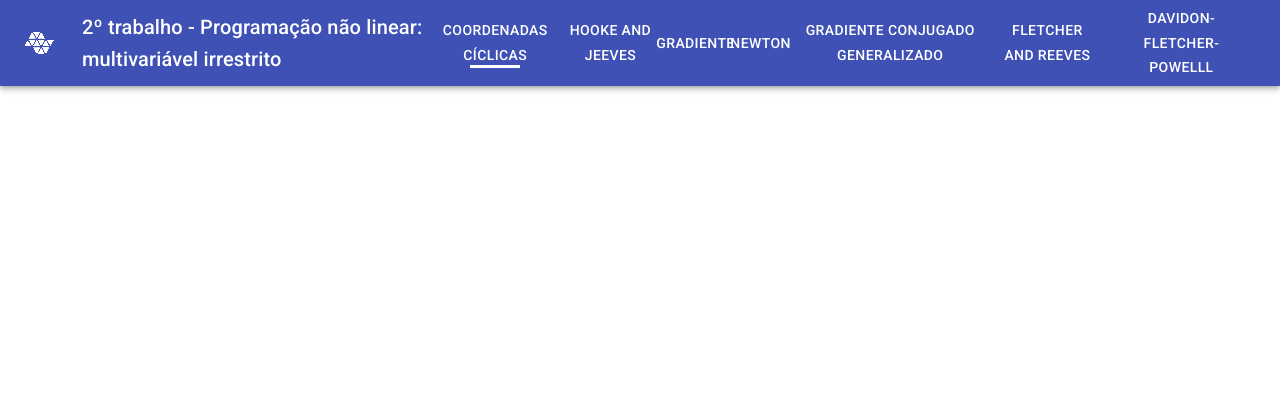
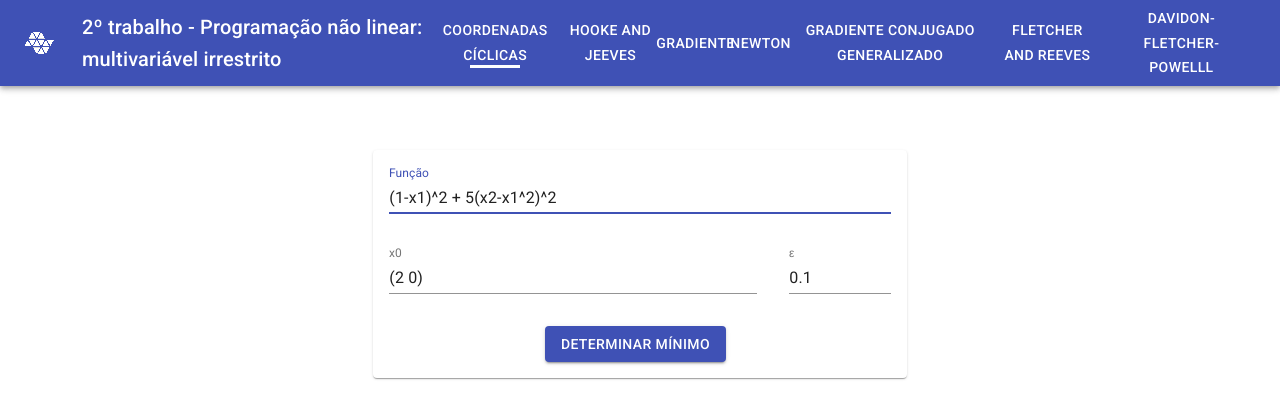
Before and after one commit to maykonmichel/4627AT2, a React (Create React App) app: page /coordenadas-ciclicas in a window 1280 px wide. Shown: the top 418 px of the page. Built offline with nearby package versions, Linux system fonts and the light colour scheme.

Commit message:
Added cyclical coordinates screen

```diff
--- a/src/App.js
+++ b/src/App.js
@@ -2,6 +2,7 @@ import React from 'react';
 import { BrowserRouter, Route, Switch } from 'react-router-dom';
 
 import Header from './components/Header';
+import CyclicalCoordinates from './pages/CyclicalCoordinates';
 import Home from './pages/Home';
 import Newton from './pages/Newton';
 
@@ -15,6 +16,9 @@ export default () => (
       <Route path="/newton" exact>
         <Newton />
       </Route>
+      <Route path="/coordenadas-ciclicas" exact>
+        <CyclicalCoordinates />
+      </Route>
     </Switch>
   </BrowserRouter>
 );
--- /dev/null
+++ b/src/pages/CyclicalCoordinates/index.js
@@ -0,0 +1,135 @@
+import React, { memo, useCallback, useState } from 'react';
+import { Button, CircularProgress, Grid, Paper, Snackbar, TextField } from '@material-ui/core';
+import { Alert } from '@material-ui/lab';
+import { useFormik } from 'formik';
+import * as yup from 'yup';
+
+import methods from '../../methods';
+
+import useStyles from './useStyles';
+
+const initialValues = {
+  f: '(1-x1)^2 + 5(x2-x1^2)^2',
+  x0: '(2 0)',
+  e: 0.1,
+};
+
+const initialResponse = {
+  message: '',
+  isOpen: false,
+  severity: 'success',
+};
+
+const validationSchema = yup.object().shape({
+  f: yup.string().label('Função').required(),
+  x0: yup.string().label('x0').required(),
+  e: yup.number().label('ε').required().moreThan(0),
+});
+
+const CyclicalCoordinates = () => {
+  const classes = useStyles();
+
+  const [response, setResponse] = useState(initialResponse);
+
+  const onSubmit = useCallback(async (values, { setSubmitting }) => {
+    setSubmitting(true);
+    try {
+      const message = await methods('cyclicalCoordinates', values);
+      setResponse({
+        message,
+        isOpen: true,
+        severity: 'success',
+      });
+    } catch ({ message }) {
+      setResponse({
+        message,
+        isOpen: true,
+        severity: 'error',
+      });
+    } finally {
+      setSubmitting(false);
+    }
+  }, []);
+
+  const { errors, isSubmitting, handleChange, handleSubmit, values } = useFormik({
+    initialValues,
+    onSubmit,
+    validationSchema,
+  });
+
+  const onCloseResponse = useCallback(() => setResponse({ ...response, isOpen: false }), [
+    response,
+  ]);
+
+  return (
+    <Grid container justify="center">
+      <Grid item xs={12} lg={5}>
+        <Paper className={classes.paper}>
+          <form onSubmit={handleSubmit} className={classes.form}>
+            <Grid
+              container
+              justify="center"
+              alignContent="space-between"
+              spacing={4}
+              className={classes.container}
+            >
+              <Grid item xs={12}>
+                <TextField
+                  error={!!errors.f}
+                  helperText={errors.f}
+                  name="f"
+                  label="Função"
+                  value={values.f}
+                  onChange={handleChange}
+                  fullWidth
+                  autoFocus
+                />
+              </Grid>
+              <Grid item xs={9}>
+                <TextField
+                  error={!!errors.x0}
+                  helperText={errors.x0}
+                  name="x0"
+                  label="x0"
+                  value={values.x0}
+                  onChange={handleChange}
+                  fullWidth
+                />
+              </Grid>
+              <Grid item xs={3}>
+                <TextField
+                  type="number"
+                  error={!!errors.e}
+                  helperText={errors.e}
+                  name="e"
+                  label="ε"
+                  value={values.e}
+                  onChange={handleChange}
+                  fullWidth
+                />
+              </Grid>
+              <Grid item xs={12} lg={5}>
+                <Button variant="contained" color="primary" type="submit" disabled={isSubmitting}>
+                  {isSubmitting && <CircularProgress size={24} className={classes.progress} />}
+                  Determinar mínimo
+                </Button>
+              </Grid>
+            </Grid>
+          </form>
+        </Paper>
+      </Grid>
+      <Snackbar open={response.isOpen} onClose={onCloseResponse}>
+        <Alert
+          elevation={6}
+          variant="filled"
+          onClose={onCloseResponse}
+          severity={response.severity}
+        >
+          {response.message}
+        </Alert>
+      </Snackbar>
+    </Grid>
+  );
+};
+
+export default memo(CyclicalCoordinates);
--- /dev/null
+++ b/src/pages/CyclicalCoordinates/useStyles.js
@@ -0,0 +1,18 @@
+import { makeStyles } from '@material-ui/core';
+
+export default makeStyles((theme) => ({
+  container: {
+    height: '100%',
+  },
+  form: {
+    padding: theme.spacing(2),
+    alignContent: 'space-between',
+  },
+  paper: {
+    marginTop: theme.spacing(8),
+  },
+  progress: {
+    color: theme.palette.secondary.dark,
+    position: 'absolute',
+  },
+}));
```
